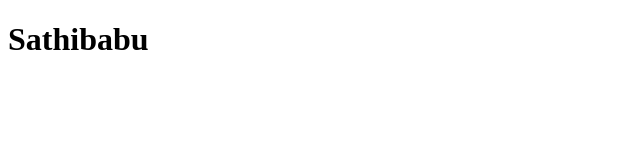
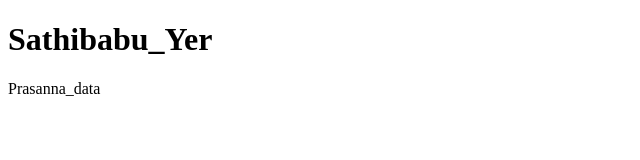
Before and after one commit to sathibabuyb-code/vscode-hello-world-, a plain HTML site: page Index.html in a window 1280 px wide. Shown: the whole page, without its empty margins (0-640 px from the left). Drawn offline with Linux system fonts and the light colour scheme.

Commit message:
added new p_tag

```diff
--- a/Index.html
+++ b/Index.html
@@ -6,6 +6,7 @@
     <title>Document</title>
 </head>
 <body>
-    <h1>Sathibabu</h1>
+    <h1>Sathibabu_Yer</h1>
+    <p>Prasanna_data</p>
 </body>
 </html>
```
